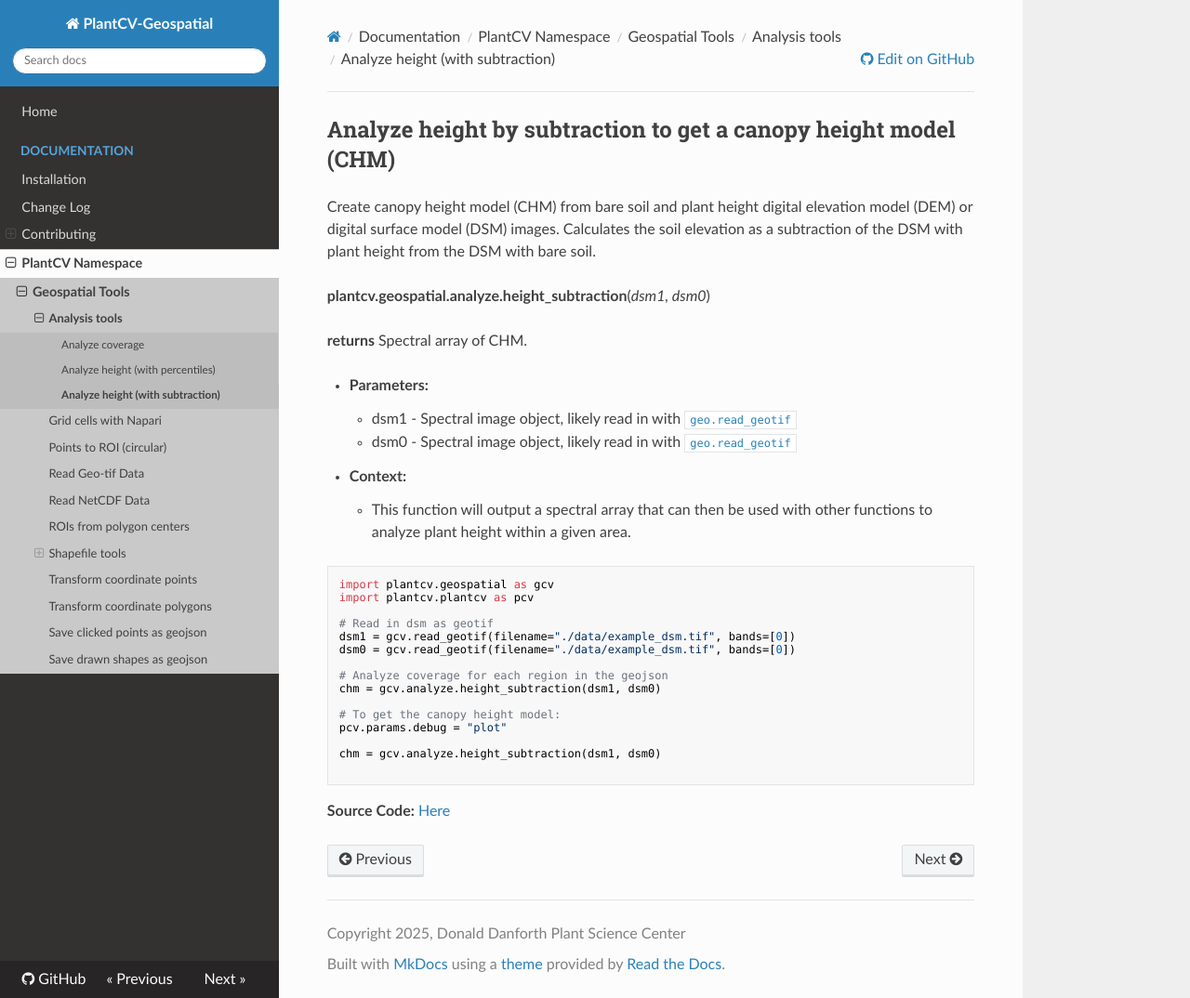
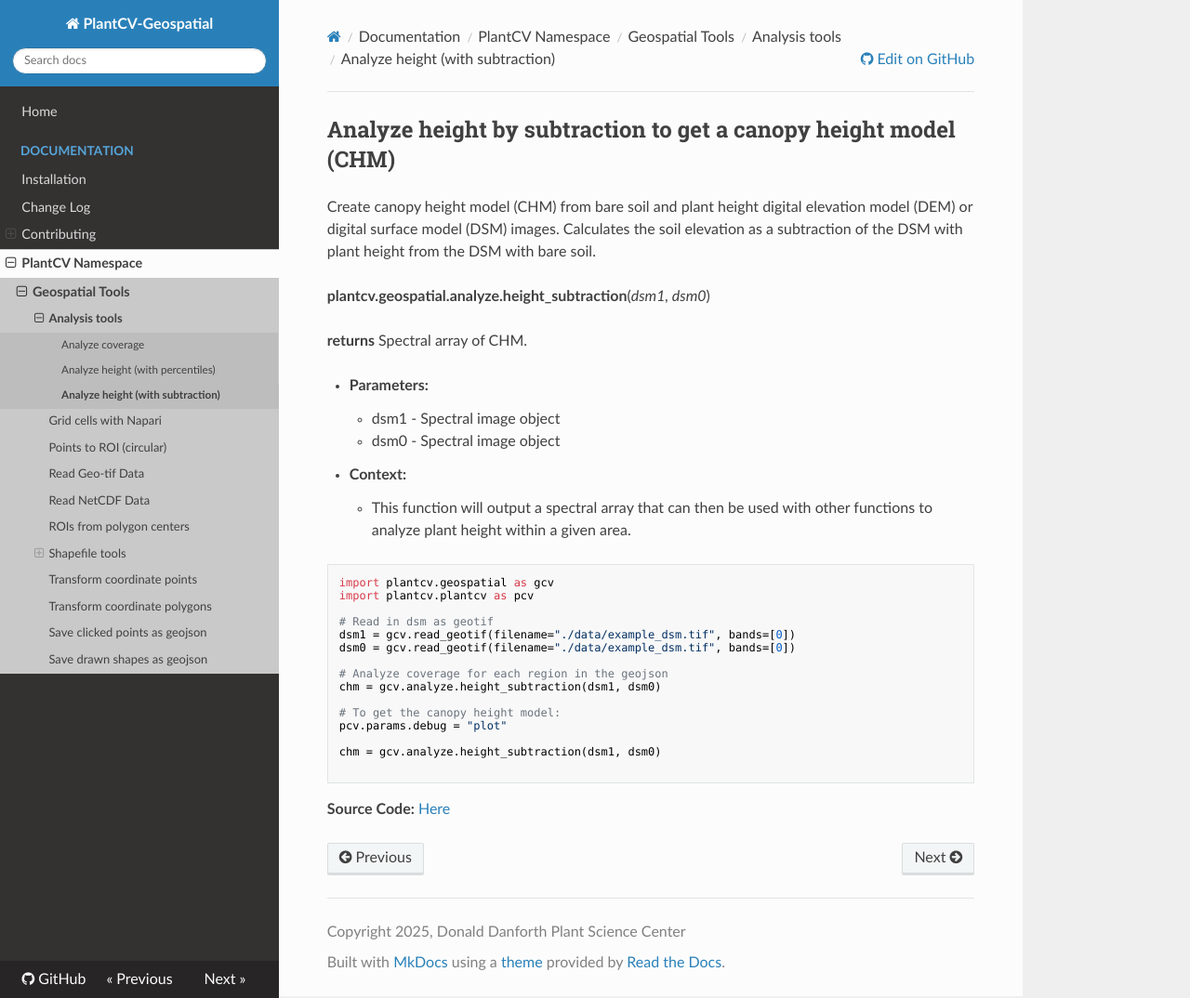
Before and after one commit to danforthcenter/plantcv-geospatial, an MkDocs documentation site: the page built from docs/analyze_height_subtraction.md, in a window 1280 px wide and 1074 px high. Shown: the whole window at 93% size. Built offline with MkDocs 1.6.1, drawn with Linux system fonts in a browser that asks for light colours; nearby versions of some CDN libraries.

Commit message:
Update analyze_height_subtraction.md to remove 'likely read in with' section

```diff
--- a/docs/analyze_height_subtraction.md
+++ b/docs/analyze_height_subtraction.md
@@ -7,8 +7,8 @@ Create canopy height model (CHM) from bare soil and plant height digital elevati
 **returns** Spectral array of CHM.
 
 - **Parameters:**
-    - dsm1 - Spectral image object, likely read in with [`geo.read_geotif`](read_geotif.md)
-    - dsm0 - Spectral image object, likely read in with [`geo.read_geotif`](read_geotif.md)
+    - dsm1 - Spectral image object
+    - dsm0 - Spectral image object
 
 - **Context:**
     - This function will output a spectral array that can then be used with other functions to analyze plant height within a given area.
```
